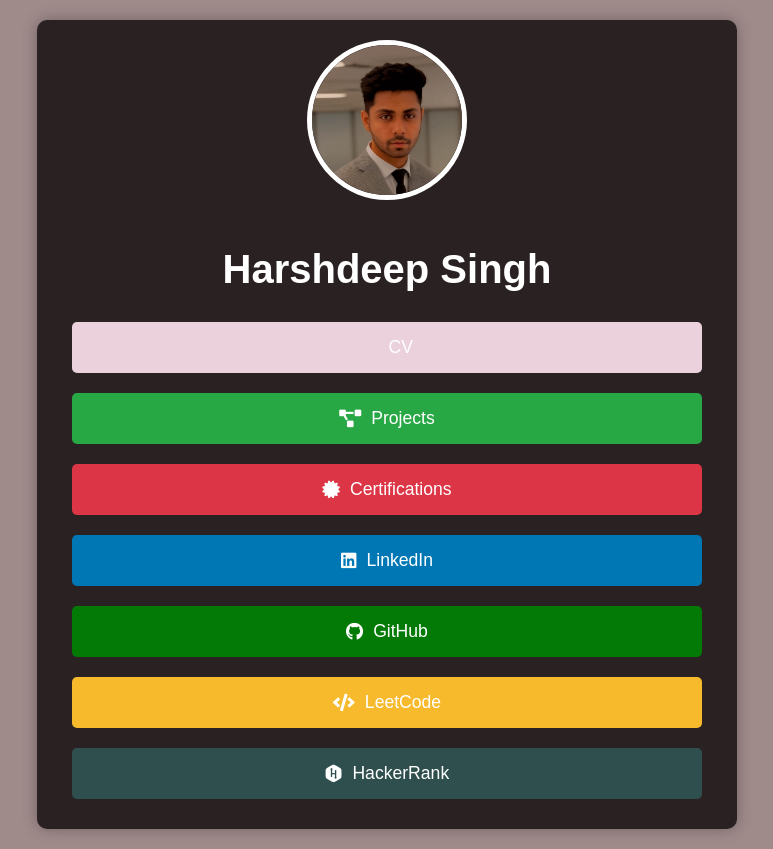
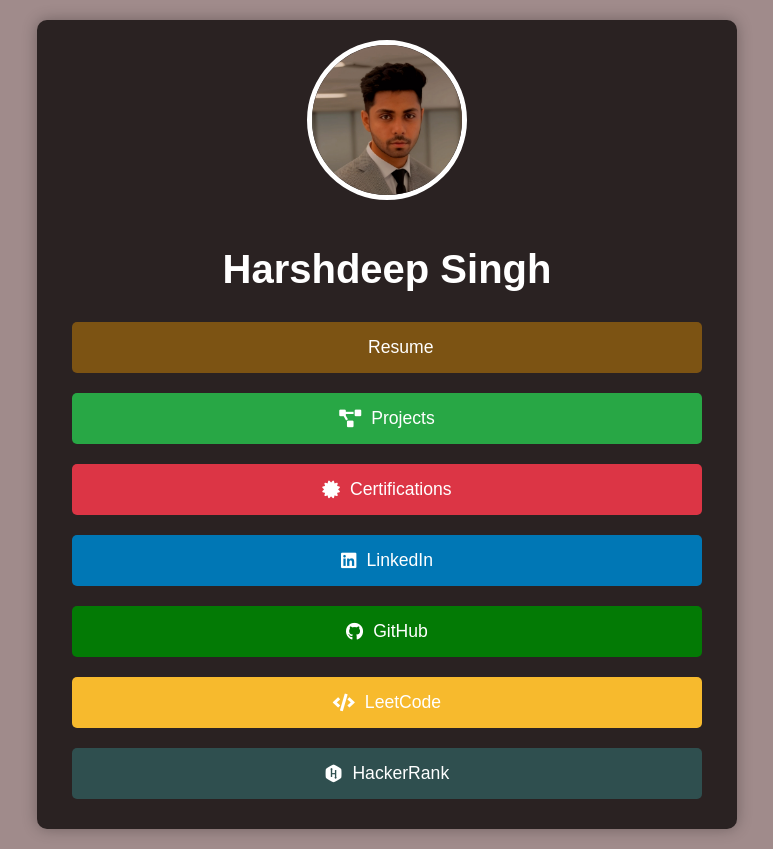
Before and after one commit to harshgitdeep/Resume_Links, a plain HTML site: page index.html in a window 1280 px wide. Shown: the whole page, without its empty margins (253-1026 px from the left). Drawn offline with Linux system fonts and the light colour scheme.

Commit message:
Update index.html

```diff
--- a/index.html
+++ b/index.html
@@ -87,7 +87,7 @@
     .projects { background-color: #28a745; }
     .certifications { background-color: #dc3545; }
     .hackerrank { background-color: #2F4F4F; }
-    .cv { background-color: #ead1dc;}
+    .cv { background-color: #7c5313;}
 
     /* Modal Styles */
     .modal {
@@ -165,7 +165,7 @@
     <img src="profile.JPG" alt="Profile Picture" class="profile-img">
     <h1>Harshdeep Singh</h1>
     <div class="links">
-        <a href="https://docs.google.com/document/d/1jJCVo7uhVIY9s7Jry8QmccK3Lt3405eowTKlphsYs_I/edit?usp=sharing" class="cv" target="_blank"><i class="fab fa-file"></i> CV</a>
+        <a href="https://docs.google.com/document/d/1jJCVo7uhVIY9s7Jry8QmccK3Lt3405eowTKlphsYs_I/edit?usp=sharing" class="cv" target="_blank"><i class="fab fa-file"></i>Resume</a>
         <a href="#" class="projects" onclick="openModal('projectsModal')"><i class="fas fa-project-diagram"></i> Projects</a>
         <a href="#" class="certifications" onclick="openModal('certificationsModal')"><i class="fas fa-certificate"></i> Certifications</a>
         <a href="https://www.linkedin.com/in/harshdeepsingh-/" class="linkedin" target="_blank"><i class="fab fa-linkedin"></i> LinkedIn</a>
```
